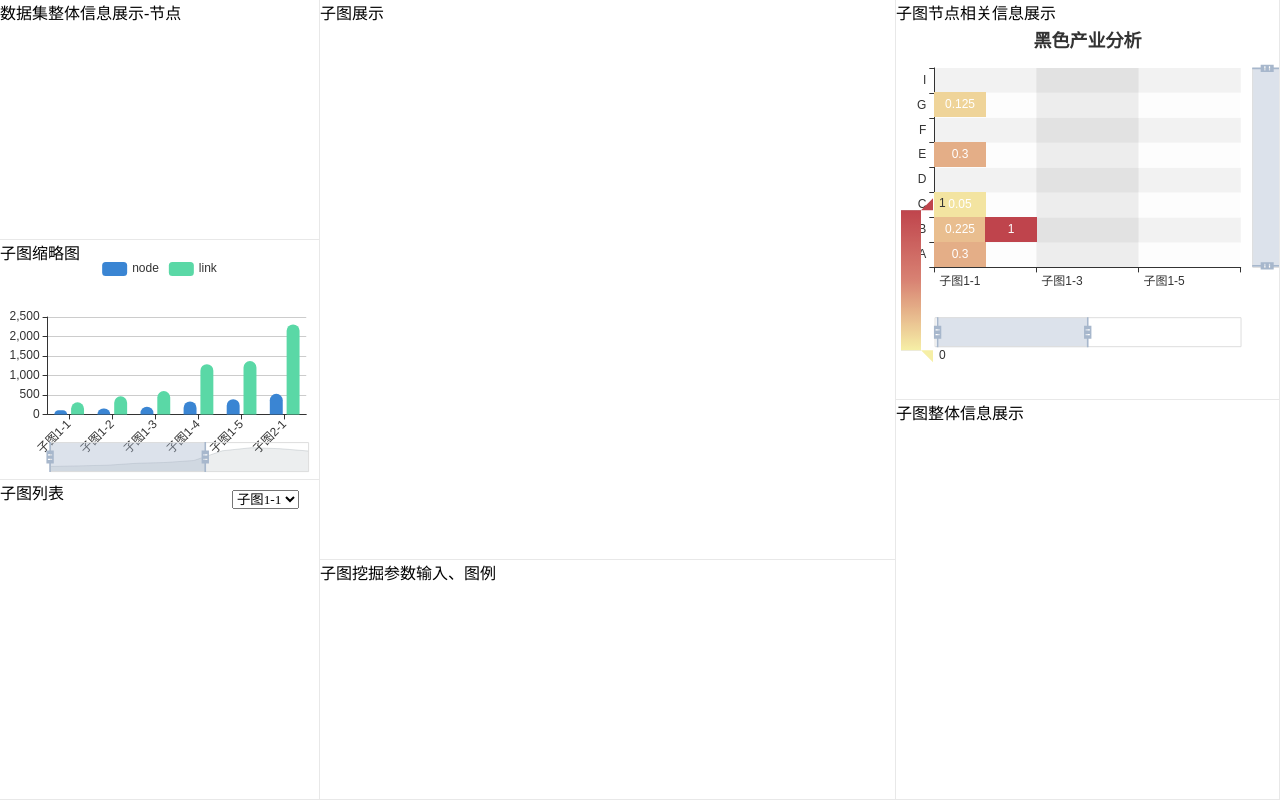
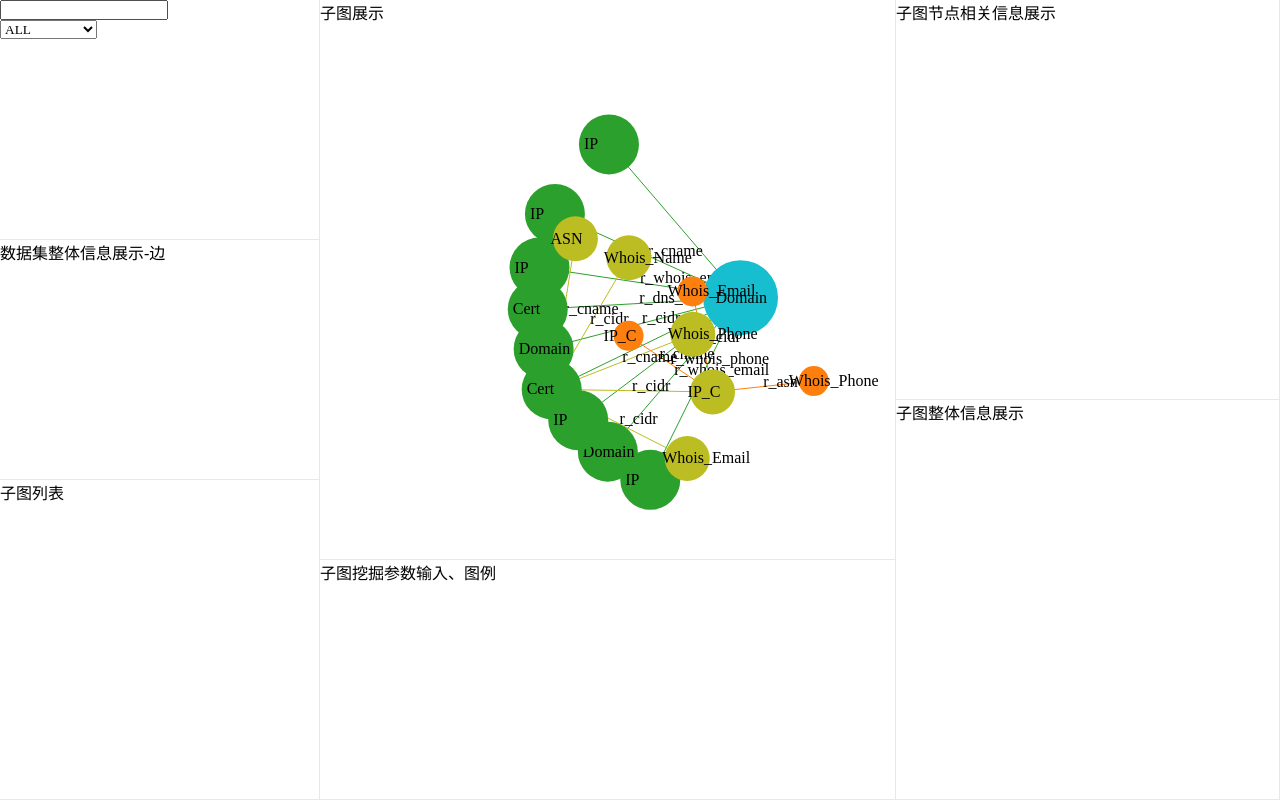
Before and after one commit to ZYL-IRENE/2022challenge1, a plain HTML site: page templates/index.html in a window 1280 px wide. Drawn offline with nearby package versions, Linux system fonts and the light colour scheme; no server answers; animation ran at ten frames a second.

Commit message:
Add files via upload

```diff
--- a/templates/index.html
+++ b/templates/index.html
@@ -2,64 +2,257 @@
 <html lang="en">
 <head>
     <meta charset="UTF-8">
-    <meta name="viewport"
-          content="width=device-width,initial-scale=1,minimum-scale=1,maximum-scale=1,user-scalable=no"/>
-    <meta http-equiv="X-UA-Compatible" content="IE=edge, chrome=1"/>
-
     <title>黑灰网络子图资产分析</title>
-    <script src="../static/jslib/echarts.min.js"></script>
-    <script src="../static/jslib/jquery.min.js"></script>
-    <script src="../static/jslib/bootstrap.min.js"></script>
-    <script src="../static/jslib/bootstrap-slider.min.js"></script>
-    <script src="../static/jslib/d3.js"></script>
     <link rel="stylesheet" href="../static/css/main.css">
 </head>
 <body>
     <div id="content">
         <div id="content-left">
             <div id="data-info1-view">
-                 数据集整体信息展示-节点
+                <input id="info1-text" type="text" name="" > <br />
+                <select id="info1-select">
+                    <option>ALL</option>
+                    <option>Domain</option>
+                    <option>IP</option>
+                    <option>IP_C</option>
+                    <option>ASN</option>
+                    <option>Cert</option>
+                    <option>Whois_Name</option>
+                    <option>Whois_Phone</option>
+                    <option>Whois_Email</option>
+                </select>
+                <div class="info1-div"></div>
             </div>
             <div id="data-info2-view">
-                <div id="xpanel-l-3">
-<!--                 <div style="position:absolute;left:10px;top:10px;z-index: 1;color: black;font-weight:bold">-->
-                    <p>子图缩略图</p>
-                </div>
-                <div id="xpanel-l-4">
-
-                </div>
+                 数据集整体信息展示-边
             </div>
-            <div id="data-info3-view" style="position:relative">
-                <div id="xpanel-l-5">
-<!--                    <div style="position:absolute;left:10px;top:10px;z-index: 1;color: black;font-weight:bold">-->
-                    <p>子图列表</p>
-                    <div id="graphList" style="position:absolute;right:20px;top:10px;z-index: 1">
-<!--                        <form method="POST" action="/data-info3-view" enctype="multipart/form-data">-->
-                            <select name="graphTypes" id="graphTypes">
-<!--                                <option value="Subgraph1-0">缩略图</option>-->
-                                <option value="Subgraph1-1">子图1-1</option>
-                                <option value="Subgraph1-2">子图1-2</option>
-                                <option value="Subgraph1-3">子图1-3</option>
-                                <option value="Subgraph1-4">子图1-4</option>
-                                <option value="Subgraph1-5">子图1-5</option>
-                                <option value="Subgraph1-1">子图2-1</option>
-                                <option value="Subgraph1-2">子图2-2</option>
-                                <option value="Subgraph1-3">子图2-3</option>
-                                <option value="Subgraph1-4">子图2-4</option>
-                                <option value="Subgraph1-5">子图2-5</option>
-                            </select>
-                        </form>
-                    </div>
-                </div>
-                <div id="xpanel-l-6">
-
-                </div>
-
+            <div id="data-info3-view">
+                 子图列表
             </div>
         </div>
         <div id="content-middle">
             <div id="subgraph-view">
                  子图展示
+                <script type="text/javascript" src="http://d3js.org/d3.v5.min.js"></script>
+<script>
+
+    let graph1_text = document.getElementById('info1-text');
+    let graph1_select = document.getElementById('info1-select');
+
+    graph1_select.onclick = function(e){
+        graph1_select.style.display = 'block';
+    }
+
+    var width = 600;
+    var height = 600;
+    var svg = d3.select("#subgraph-view")//相当于新建一个画布 select->索引
+        .append("svg")//在这个画布上添加一个元素
+        .attr("width",width)//这个元素的宽
+        .attr("height",height);//这个元素的高
+
+    var marge = {top:10,bottom:10,left:10,right:10}//中间区域main group
+
+    var g = svg.append("g")
+        .attr("transform","translate("+marge.top+","+marge.left+")",'id','maingroup');
+
+
+    //根据python导出csv-》存成字典(节点id，节点类型，节点名称，业务类型)
+    //准备数据
+
+
+    // d3.csv("1_False_100_0.25_links.csv",function(error,csvdata){
+
+    // if(error){
+    //     console.log(error);
+    // }
+    // console.log(csvdata);
+    // });
+
+
+    var nodes = [//节点集
+        {name:"Domain",group:2.5},
+        {name:"Cert",group:2},
+        {name:"IP",group:2},
+        {name:"IP",group:2},
+        {name:"Cert",group:2},
+        {name:"IP",group:2},
+        {name:"Domain",group:2},
+        {name:"IP",group:2},
+        {name:"IP",group:2},
+        {name:"Domain",group:2},
+        {name:"Whois_Name",group:1.5},
+        {name:"Whois_Email",group:1.5},
+        {name:"ASN",group:1.5},
+        {name:"Whois_Phone",group:1.5},
+        {name:"IP_C",group:1.5},
+        {name:"Whois_Email",group:1},
+        {name:"Whois_Phone",group:1},
+        {name:"IP_C",group:1},
+    ];
+
+    var edges = [//边集
+        {source:0,target:1,value:2},  //value控制线的长短（根据关联程度，关联程度强则更近）
+        {source:0,target:2,value:2},
+        {source:0,target:3,value:2},
+        {source:0,target:4,value:2,relation:"r_dns_a"},
+        {source:0,target:5,value:2,relation:"r_whois_email"},
+        {source:0,target:6,value:2,relation:"r_whois_email"},
+        {source:0,target:7,value:2,relation:"r_cname"},
+        {source:0,target:8,value:2,relation:"r_cname"},
+        {source:0,target:9,value:2,relation:"r_cidr"},
+        {source:1,target:10,value:1.5,relation:"r_cidr"},
+        {source:1,target:11,value:1.5,relation:"r_cidr"},
+        {source:1,target:12,value:1.5,relation:"r_cname"},
+        {source:1,target:13,value:1.5,relation:"r_cname"},
+        {source:1,target:14,value:1.5,relation:"r_cidr"},
+        {source:14,target:15,value:1,relation:"r_cidr"},
+        {source:14,target:16,value:1,relation:"r_asn"},
+        {source:14,target:17,value:1,relation:"r_whois_phone"},
+    ];
+
+    //设置一个color的颜色比例尺，为了让不同的扇形呈现不同的颜色
+    var colorScale = d3.scaleOrdinal()
+        .domain(d3.range(nodes.length))
+        .range(d3.schemeCategory10);
+
+
+    var forceSimulation = d3.forceSimulation()
+        .force("link",d3.forceLink())
+        .force("charge",d3.forceManyBody())//万有引力
+        .force("center",d3.forceCenter());
+
+    //生成节点数据
+    forceSimulation.nodes(nodes)
+        .on("tick",ticked)
+
+
+    //生成边数据
+    forceSimulation.force("link")
+        .links(edges)
+        .distance(function(d){//每一边的长度
+            return d.value*100;
+        })
+
+    //设置图形的中心位置
+    forceSimulation.force("center")
+        .x(width/2)
+        .y(height/2);
+
+    //在浏览器的控制台输出
+    console.log(nodes);
+    console.log(edges);
+
+    //绘制边
+    var links = g.append("g")
+        .selectAll("line")
+        .data(edges)
+        .enter()
+        .append("line")
+        .attr("stroke",function(d,i){
+            return colorScale(d.value);   //边的颜色
+        })
+        .attr("stroke-width",1);
+
+
+    //边上文字
+    var linksText = g.append("g")
+        .selectAll("text")
+        .data(edges)
+        .enter()
+        .append("text")
+        .text(function(d){
+            return d.relation;
+        })
+
+    //建立用来放在每个节点和对应文字的分组<g>
+    var gs = g.selectAll(".circleText")
+        .data(nodes)
+        .enter()
+        .append("g")
+        .attr("transform",function(d,i){
+            var cirX = d.x;
+            var cirY = d.y;
+            return "translate("+cirX+","+cirY+")";
+        })
+        .call(d3.drag()
+            .on("start",started)
+            .on("drag",dragged)
+            .on("end",ended)
+        )
+
+
+     //绘制节点
+    gs.append("circle")
+       // .attr("r",20)
+        .attr("r",function (d,i) {    //圆圈半径
+            return d.group*15;
+        })
+        .attr("fill",function(d,i){
+            //return colorScale(i);
+            return colorScale(d.group);
+        })
+        .on("click",function(d,i){
+            d3.select(this).attr("fill","yellow");
+            document.getElementById("nodeid").innerHTML=("id:whois_Name_d93c941eef173511e77515af6861025e9a2a52d597e27bf1825961c2690e66cd");
+            document.getElementById("nodename").innerHTML=("name:Domxxxxxmin");
+            document.getElementById("nodetype").innerHTML=("type:Whois_Name");
+            document.getElementById("nodeindustry").innerHTML=("industry:['A']");
+        })
+
+//点击交互
+
+
+    //文字
+    gs.append("text")
+        /*.attr("x",-10)
+        .attr("y",-20)
+        .attr("dy",10)*/
+        .attr("x",-25)
+        .attr("y",-5)
+        .attr("dy",10)
+        .text(function(d){
+            return d.name;
+        })
+
+
+    function ticked(){
+        links
+            .attr("x1",function(d){return d.source.x;})
+            .attr("y1",function(d){return d.source.y;})
+            .attr("x2",function(d){return d.target.x;})
+            .attr("y2",function(d){return d.target.y;});
+
+        linksText
+            .attr("x",function(d){
+                return (d.source.x+d.target.x)/2;
+            })
+            .attr("y",function(d){
+                return (d.source.y+d.target.y)/2;
+            });
+
+        gs
+            .attr("transform",function(d) { return "translate(" + d.x + "," + d.y + ")"; });
+    }
+    //drag
+    function started(d){
+        if(!d3.event.active){
+            forceSimulation.alphaTarget(0.8).restart();//设置衰减系数，对节点位置移动过程的模拟，数值越高移动越快，数值范围[0，1]
+        }
+        d.fx = d.x;
+        d.fy = d.y;
+    }
+    function dragged(d){
+        d.fx = d3.event.x;
+        d.fy = d3.event.y;
+    }
+    function ended(d){
+        if(!d3.event.active){
+            forceSimulation.alphaTarget(0);
+        }
+        d.fx = null;
+        d.fy = null;
+    }
+</script>
             </div>
             <div id="subgraph-control-view">
                  子图挖掘参数输入、图例
@@ -67,24 +260,12 @@
         </div>
         <div id="content-right">
             <div id="subgraph-info1-view">
-
-                <div id="xpanel-r-1">
-<!--                 <div style="position:absolute;left:10px;top:10px;z-index: 1;color: black;font-weight:bold">-->
-                    <p>子图节点相关信息展示</p>
-                </div>
-                <div id="xpanel-r-2">
-
-                </div>
+                 子图节点相关信息展示
             </div>
             <div id="subgraph-info2-view">
                  子图整体信息展示
             </div>
         </div>
     </div>
-
-<script src="../static/js/data_info_view2.js"></script>
-<script src="../static/js/data_info_view3.js"></script>
-<script src="../static/js/subgraph-info1-view.js"></script>
-<!--<script src="../static/js/controller.js"></script>-->
 </body>
 </html>
```
